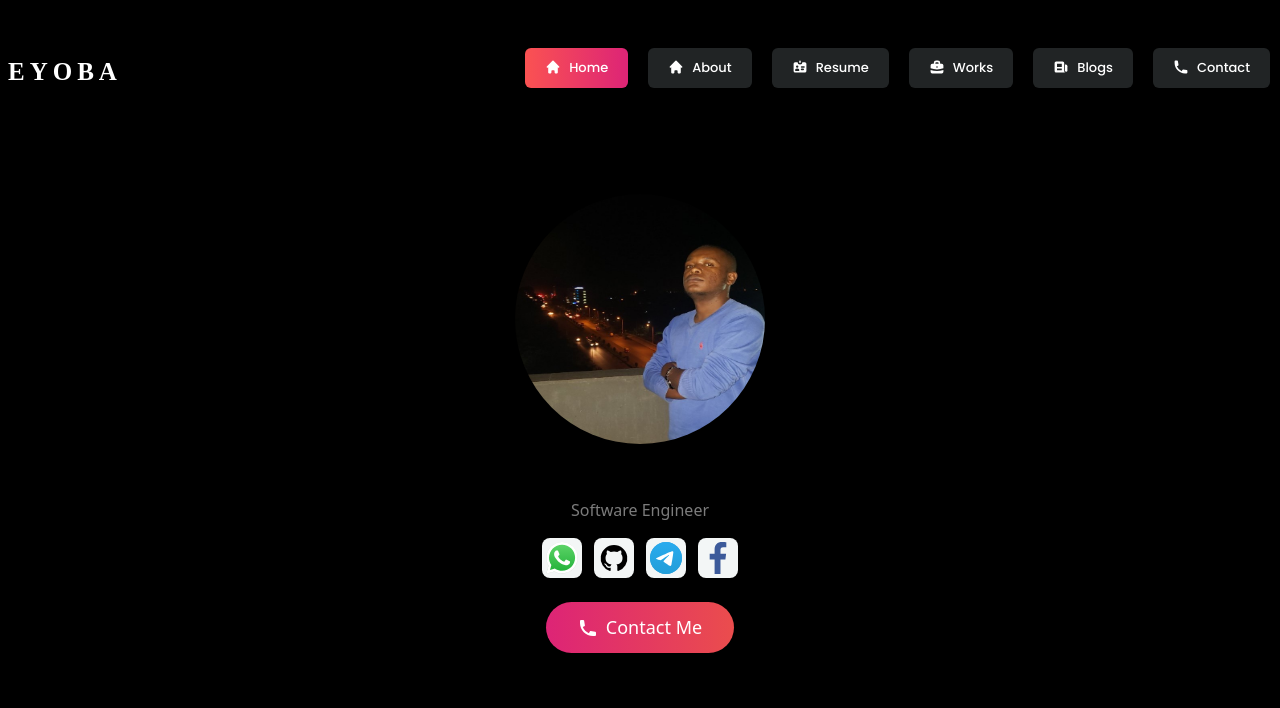
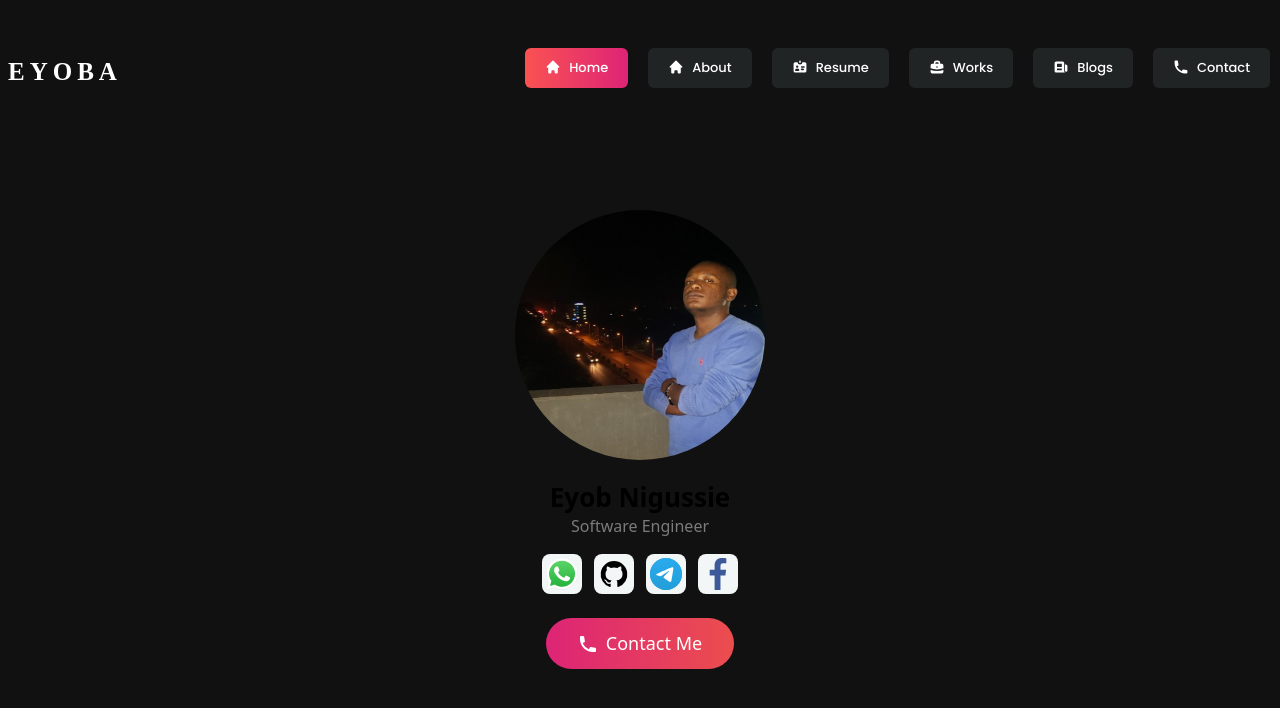
Before and after one commit to eyopa21/my-resume, a Nuxt app: page / in a window 1280 px wide. Shown: the top 708 px of the page. Built offline with nearby package versions, Linux system fonts and the light colour scheme.

Commit message:
adding bg image remake

```diff
--- a/layouts/default.vue
+++ b/layouts/default.vue
@@ -1,12 +1,12 @@
 <template>
-    <div class="in-h-screen dark:bg-homeBg-dark bg-no-repeat bg-center bg-cover bg-fixed md:pb-16 w-full">
-        <Nav />
+    <div  :class="$route.name == 'index'? ' bg-[#111111] ':''" class="min-h-screen dark:bg-homeBg-dark bg-no-repeat bg-center bg-cover bg-fixed md:pb-16 w-full">
+        <Nav :class="$route.name == 'index'? '':'bg-black'"/>
         <div>
 
             <slot />
 
         </div>
-        <div :class="$route.fullPath == '/'? 'hidden':'block'" class="lg:pb-8">
+        <div :class="$route.name == 'index'? 'hidden':'block'" class="lg:pb-8">
             <Footer class="py-2 md:py-0 pt-32 mt-10" />
         </div>
 
--- a/pages/about.vue
+++ b/pages/about.vue
@@ -1,6 +1,6 @@
 <template>
     <div >
-        <div class=" min-h-screen dark:bg-homeBg-dark bg-no-repeat bg-center bg-cover bg-fixed md:pb-16 w-full">
+        <div class=" min-h-screen dark:bg-homeBg-dark bg-no-repeat bg-center bg-cover bg-fixed  w-full">
             <div class="z-50">
                 <!-- container start -->
                 <div class="container">
--- a/pages/index.vue
+++ b/pages/index.vue
@@ -1,6 +1,6 @@
 <template>
 
-    <div class="flex pb-8 in-h-screen dark:bg-homeBg-dark bg-no-repeat bg-center bg-cover bg-fixed md:pb-16 w-full flex-col items-center h-[100vh] md:h-[90vh] lg:h-[80vh] xl:h-[71vh] justify-center aos-init aos-animate"
+    <div class="  z-0 flex pb-8  flex-col items-center h-[100vh] md:h-[90vh] lg:h-[80vh] xl:h-[71vh] justify-center aos-init aos-animate"
         data-aos="fade">
 
         <img class="rounded-full w-[250px] h-[250px] 2xl:w-[280px] 2xl:h-[280px] object-fill"
```
